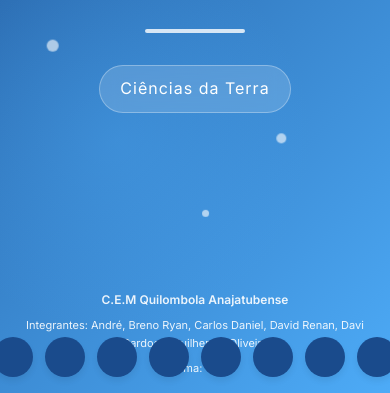
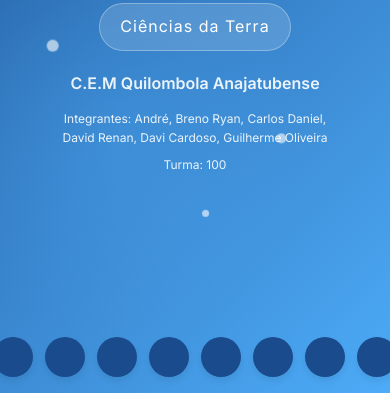
Before and after one commit to DanielGaming0/SlideDoDancas, a plain HTML site: page index.html in a window 390 px wide. Shown: the part 451-844 px from the top of the page. Drawn offline with nearby package versions, Linux system fonts and the light colour scheme.

Commit message:
Atualizar o index.html

```diff
--- a/index.html
+++ b/index.html
@@ -216,31 +216,29 @@
       backdrop-filter: blur(10px);
     }
 
-    /* School info styles */
+    /* School info styles - MODIFICADO */
     .school-info {
-      position: absolute;
-      bottom: 40px;
-      left: 0;
-      right: 0;
+      margin-top: 50px;
       text-align: center;
       color: rgba(255, 255, 255, 0.9);
-      font-size: 16px;
+      font-size: 18px;
       z-index: 3;
       padding: 0 20px;
     }
 
     .school-name {
       font-weight: 600;
-      margin-bottom: 8px;
+      margin-bottom: 12px;
+      font-size: 20px;
     }
 
     .participants {
       margin-bottom: 8px;
-      font-size: 14px;
+      font-size: 16px;
     }
 
     .class-info {
-      font-size: 14px;
+      font-size: 16px;
     }
 
     /* Content layout */
@@ -976,12 +974,16 @@
 
       /* School info responsive */
       .school-info {
-        bottom: 20px;
+        margin-top: 30px;
+        font-size: 16px;
+      }
+
+      .school-name {
+        font-size: 18px;
+      }
+
+      .participants, .class-info {
         font-size: 14px;
-      }
-
-      .participants, .class-info {
-        font-size: 12px;
       }
 
       /* Ajustes específicos para o gráfico no mobile */
@@ -1055,12 +1057,16 @@
 
       /* School info responsive */
       .school-info {
-        bottom: 15px;
+        margin-top: 20px;
+        font-size: 14px;
+      }
+
+      .school-name {
+        font-size: 16px;
+      }
+
+      .participants, .class-info {
         font-size: 12px;
-      }
-
-      .participants, .class-info {
-        font-size: 11px;
       }
 
       /* Ajustes específicos para o gráfico em telas pequenas */
@@ -1104,13 +1110,13 @@
           <div class="subtitle">Composição, Evolução e Importância para a Vida no Planeta</div>
           <div class="decorative-line"></div>
           <div class="subject-tag">Ciências da Terra</div>
-        </div>
-
-        <!-- Informações da escola e integrantes adicionadas aqui -->
-        <div class="school-info">
-          <div class="school-name">C.E.M Quilombola Anajatubense</div>
-          <div class="participants">Integrantes: André, Breno Ryan, Carlos Daniel, David Renan, Davi Cardoso, Guilherme Oliveira</div>
-          <div class="class-info">Turma: 100</div>
+
+          <!-- Informações da escola e integrantes adicionadas AQUI (modificado) -->
+          <div class="school-info">
+            <div class="school-name">C.E.M Quilombola Anajatubense</div>
+            <div class="participants">Integrantes: André, Breno Ryan, Carlos Daniel, David Renan, Davi Cardoso, Guilherme Oliveira</div>
+            <div class="class-info">Turma: 100</div>
+          </div>
         </div>
       </section>
 
@@ -1307,7 +1313,7 @@
 
             <div class="note-box">
               <i class="fas fa-info-circle"></i>
-              <p>O vapor d'água (H₂O) varia de 0 a 4% dependendo das condições climáticas e não está representado neste gráfico de composição de gases secos.</p>
+              <p>O vapor d'água (H₂O) varia de 0 to 4% dependendo das condições climáticas e não está representado neste gráfico de composição de gases secos.</p>
             </div>
           </div>
         </div>
@@ -1458,7 +1464,7 @@
         <div class="content-wrap">
           <div class="text">
             <h2><i class="fas fa-check-circle"></i> Conclusão</h2>
-            <p>A atmosfera terrestre é um sistema complexo e dinâmico, resultado de bilhões de anos de evolução geológica e biológica. Suas múltiplas funções - proteção, regulação térmica, fornecimento de gases essenciais e manutenção do clima - tornam possível a extraordinária diversidade de vida em nosso planeta.</p>
+            <p>A atmosfera terrestre é um sistema complexo e dinâmico, resultado de bilhões de anos de evolução geológica e biológica. Suas múltiples funções - proteção, regulação térmica, fornecimento de gases essenciais e manutenção do clima - tornam possível a extraordinária diversidade de vida em nosso planeta.</p>
 
             <div class="key-points">
               <div class="key-point">
```
